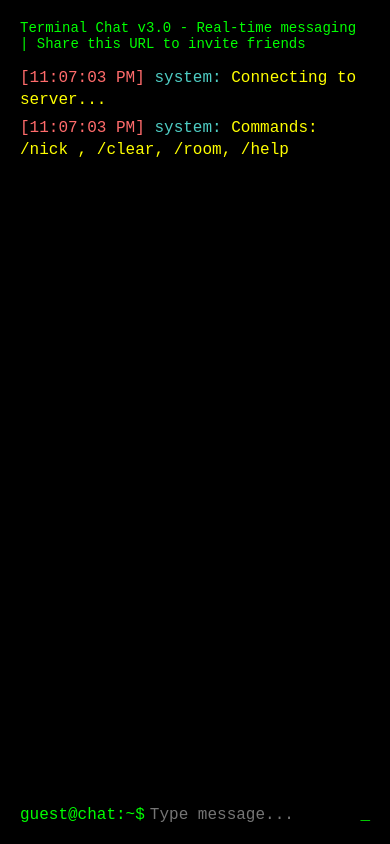
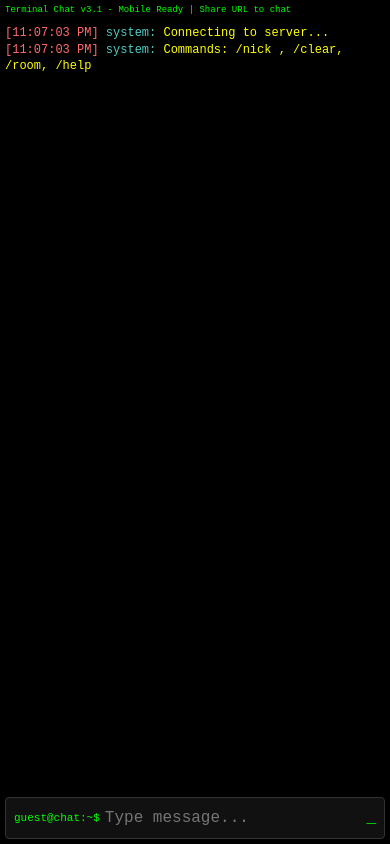
Before and after one commit to michaellandi/terminal-chat-server, a website: page public/index.html in a window 390 px wide. Drawn offline with nearby package versions, Linux system fonts and the light colour scheme; no server answers.

Commit message:
Add mobile support with responsive design

```diff
--- a/public/index.html
+++ b/public/index.html
@@ -12,60 +12,135 @@
             font-family: 'Courier New', monospace;
             height: 100vh;
             overflow: hidden;
+            -webkit-user-select: none;
+            -moz-user-select: none;
+            -ms-user-select: none;
+            user-select: none;
         }
         #terminal {
             height: 100vh;
             display: flex;
             flex-direction: column;
-            padding: 20px;
+            padding: 10px;
         }
         #header {
             color: #00ff00;
             margin-bottom: 10px;
-            font-size: 14px;
+            font-size: 12px;
+            line-height: 1.2;
         }
         #messages {
             flex: 1;
             overflow-y: auto;
-            margin-bottom: 20px;
-            line-height: 1.4;
+            margin-bottom: 15px;
+            line-height: 1.3;
+            -webkit-overflow-scrolling: touch;
         }
         .message {
-            margin: 5px 0;
+            margin: 3px 0;
             word-wrap: break-word;
+            font-size: 14px;
         }
         .user { color: #00ffff; }
         .system { color: #ffff00; }
+        .status { color: #ff6b6b; }
         #input-line {
             display: flex;
             align-items: center;
+            background: #111;
+            padding: 8px;
+            border-radius: 4px;
+            border: 1px solid #333;
         }
-        #prompt { color: #00ff00; }
+        #prompt {
+            color: #00ff00;
+            white-space: nowrap;
+            margin-right: 5px;
+        }
         #input {
             background: transparent;
             border: none;
             color: #00ff00;
             font-family: inherit;
-            font-size: inherit;
+            font-size: 16px;
             outline: none;
             flex: 1;
-            margin-left: 5px;
+            min-height: 20px;
         }
         .cursor {
             animation: blink 1s infinite;
+            margin-left: 2px;
         }
         @keyframes blink {
             0%, 50% { opacity: 1; }
             51%, 100% { opacity: 0; }
         }
-        .status {
-            color: #ff6b6b;
+
+        /* Mobile optimizations */
+        @media (max-width: 768px) {
+            #terminal {
+                padding: 8px;
+            }
+            #header {
+                font-size: 10px;
+                margin-bottom: 8px;
+            }
+            .message {
+                font-size: 13px;
+                margin: 2px 0;
+            }
+            #input-line {
+                padding: 10px 8px;
+                position: sticky;
+                bottom: 0;
+            }
+            #input {
+                font-size: 16px; /* Prevents zoom on iOS */
+            }
+            #prompt {
+                font-size: 12px;
+            }
+            #messages {
+                margin-bottom: 10px;
+                padding-bottom: 10px;
+            }
+        }
+
+        /* Very small screens */
+        @media (max-width: 480px) {
+            #terminal {
+                padding: 5px;
+            }
+            #header {
+                font-size: 9px;
+                word-break: break-all;
+            }
+            .message {
+                font-size: 12px;
+            }
+            #prompt {
+                font-size: 11px;
+            }
+        }
+
+        /* Landscape mobile */
+        @media (max-height: 500px) and (orientation: landscape) {
+            #header {
+                font-size: 9px;
+                margin-bottom: 5px;
+            }
+            #terminal {
+                padding: 5px;
+            }
+            #input-line {
+                padding: 6px;
+            }
         }
     </style>
 </head>
 <body>
     <div id="terminal">
-        <div id="header">Terminal Chat v3.0 - Real-time messaging | Share this URL to invite friends</div>
+        <div id="header">Terminal Chat v3.1 - Mobile Ready | Share URL to chat</div>
         <div id="messages"></div>
         <div id="input-line">
             <span id="prompt">guest@chat:~$</span>
@@ -136,11 +211,32 @@
             addMessage(message.user, message.text, message.type);
         });
 
-        // Input handling
+        // Input handling with mobile support
         input.addEventListener('keypress', (e) => {
             if (e.key === 'Enter' && input.value.trim()) {
-                const text = input.value.trim();
+                handleMessage(input.value.trim());
+                input.value = '';
+            }
+        });
 
+        // Add send button for mobile (invisible but functional)
+        const sendButton = document.createElement('button');
+        sendButton.style.display = 'none';
+        sendButton.onclick = () => {
+            if (input.value.trim()) {
+                handleMessage(input.value.trim());
+                input.value = '';
+            }
+        };
+        document.body.appendChild(sendButton);
+
+        // Handle form submission on mobile
+        input.addEventListener('blur', () => {
+            // Small delay to allow for button clicks
+            setTimeout(() => input.focus(), 100);
+        });
+
+        function handleMessage(text) {
             if (text.startsWith('/nick ')) {
                 username = text.substring(6);
                 localStorage.setItem('chat_username', username);
@@ -156,9 +252,18 @@
             } else {
                 sendMessage(username, text);
             }
+        }
 
-                input.value = '';
+        // Prevent zoom on iOS
+        document.addEventListener('touchstart', (e) => {
+            if (e.touches.length > 1) {
+                e.preventDefault();
             }
+        });
+
+        // Keep input focused on mobile
+        input.addEventListener('touchend', () => {
+            input.focus();
         });
 
         // Initial messages
```
Lines whose indentation alone changed are shown as unchanged.
